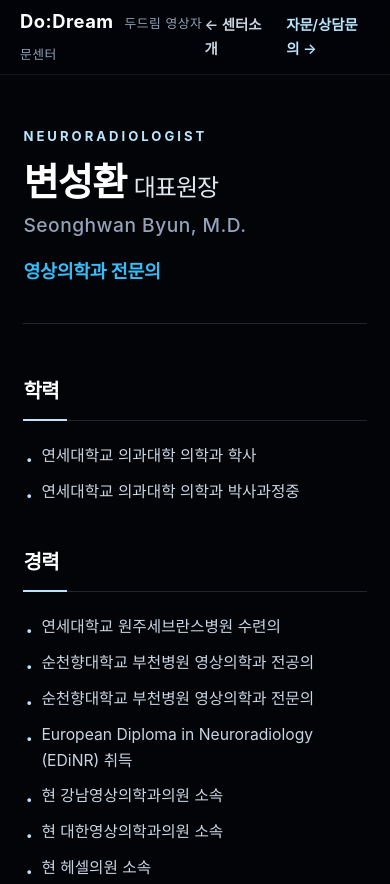
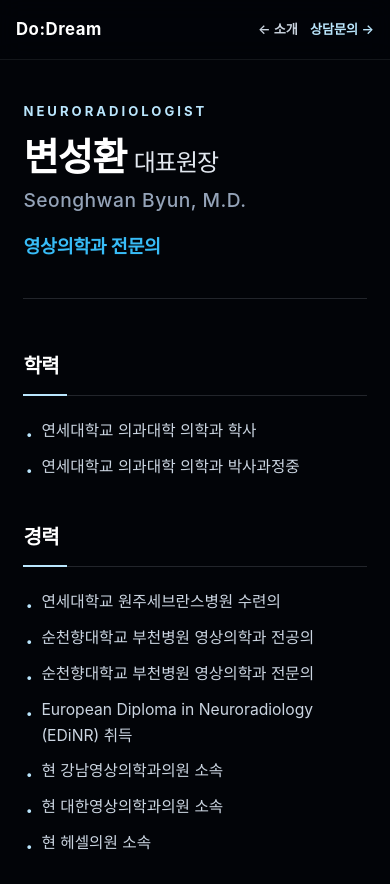
Before and after one commit to radshbyun/dodream-web, a plain HTML site: page doctor.html in a window 390 px wide. Shown: the top 884 px of the page. Drawn offline with Linux system fonts and the light colour scheme; a web font is replaced by a local one.

Commit message:
doctor.html

```diff
--- a/doctor.html
+++ b/doctor.html
@@ -41,6 +41,7 @@
       flex-direction: column;
     }
 
+    /* 상단 헤더 (데스크탑 기준) */
     header {
       width: 100%;
       height: 75px;
@@ -63,6 +64,9 @@
       letter-spacing: 0.5px;
       color: #fff;
       text-decoration: none;
+      white-space: nowrap;
+      display: flex;
+      align-items: center;
     }
 
     .brand span {
@@ -76,6 +80,7 @@
       display: flex;
       align-items: center;
       gap: 24px;
+      white-space: nowrap;
     }
 
     .nav-link {
@@ -84,12 +89,18 @@
       font-weight: 600;
       text-decoration: none;
       transition: color 0.2s ease;
+      white-space: nowrap;
     }
 
     .nav-link:hover {
       color: var(--signal-glow);
     }
 
+    .txt-mobile-only {
+      display: none;
+    }
+
+    /* 메인 레이아웃 */
     main {
       flex: 1;
       width: 100%;
@@ -98,6 +109,7 @@
       padding: 70px 6% 120px;
     }
 
+    /* 상단 프로필 헤더 */
     .profile-hero {
       border-bottom: 1px solid var(--line-border);
       padding-bottom: 36px;
@@ -137,6 +149,7 @@
       letter-spacing: -0.3px;
     }
 
+    /* 섹션 레이아웃 */
     .section-block {
       margin-bottom: 56px;
     }
@@ -162,6 +175,7 @@
       background: var(--signal-glow);
     }
 
+    /* 1단 그리드: 학력 / 경력 */
     .edu-exp-grid {
       display: grid;
       grid-template-columns: 1fr 1.3fr;
@@ -284,22 +298,67 @@
       background: rgba(2, 4, 8, 0.95);
     }
 
+    /* =========================================================
+       모바일 전용 최적화 (헤더 1줄 정렬 & 지저분함 해결)
+       ========================================================= */
     @media (max-width: 860px) {
-      header { padding: 0 20px; }
-      main { padding: 50px 6% 80px; }
-      .edu-exp-grid { grid-template-columns: 1fr; gap: 40px; }
-      .bottom-cta-banner { flex-direction: column; text-align: center; gap: 20px; }
-      .btn-consult { width: 100%; text-align: center; }
+      header {
+        height: 60px;
+        padding: 0 16px;
+      }
+      /* 모바일에서는 '두드림 영상자문센터' 서브 텍스트 숨겨 여백 확보 */
+      .brand span {
+        display: none;
+      }
+      .brand {
+        font-size: 1.05rem;
+      }
+      .header-nav {
+        gap: 12px;
+      }
+      .nav-link {
+        font-size: 0.82rem;
+      }
+      /* 긴 문구를 모바일용 짧은 문구로 교체 */
+      .txt-desktop {
+        display: none;
+      }
+      .txt-mobile-only {
+        display: inline;
+      }
+      main {
+        padding: 40px 6% 80px;
+      }
+      .edu-exp-grid {
+        grid-template-columns: 1fr;
+        gap: 40px;
+      }
+      .bottom-cta-banner {
+        flex-direction: column;
+        text-align: center;
+        gap: 20px;
+      }
+      .btn-consult {
+        width: 100%;
+        text-align: center;
+      }
     }
   </style>
 </head>
 <body>
 
+  <!-- 헤더 (모바일/PC 완벽 반응형 대응) -->
   <header>
     <a href="index.html" class="brand">Do:Dream <span>두드림 영상자문센터</span></a>
     <div class="header-nav">
-      <a href="index.html" class="nav-link">← 센터소개</a>
-      <a href="contact.html" class="nav-link" style="color: var(--signal-glow);">자문/상담문의 →</a>
+      <a href="index.html" class="nav-link">
+        <span class="txt-desktop">← 센터소개</span>
+        <span class="txt-mobile-only">← 소개</span>
+      </a>
+      <a href="contact.html" class="nav-link" style="color: var(--signal-glow);">
+        <span class="txt-desktop">자문/상담문의 →</span>
+        <span class="txt-mobile-only">상담문의 →</span>
+      </a>
     </div>
   </header>
 
@@ -389,7 +448,7 @@
     <div class="bottom-cta-banner">
       <div class="cta-banner-text">
         <h3>신경두경부 영상 협진 및 자문이 필요하십니까?</h3>
-        <p>두드림은 판독을 대행하지 않습니다. 협진을 함께합니다.</p>
+        <p>두드림은 판독을 대행하지 않습니다. 협진을 함께합니다.[cite: 1]</p>
       </div>
       <a href="contact.html" class="btn-consult">자문 / 상담 문의 바로가기 →</a>
     </div>
```
